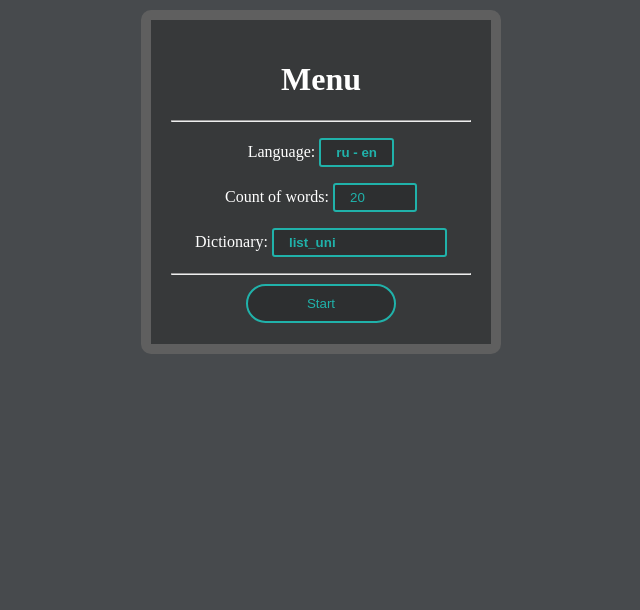
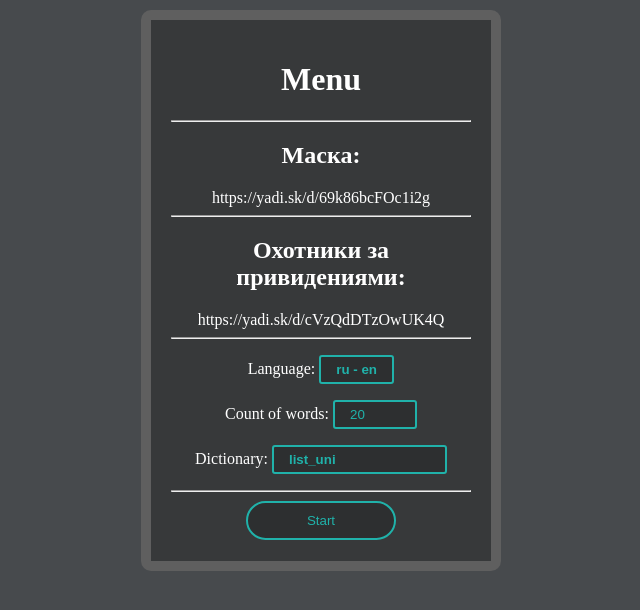
Before and after one commit to tamarinvs19/translation-of-words, a Django app: page /missions/menu/ in a window 1280 px wide. Shown: the top 610 px of the page, without its empty margins (319-959 px from the left). Run offline with Django 3.2, Linux system fonts and the light colour scheme.

Commit message:
add links

```diff
--- a/templates/menu.html
+++ b/templates/menu.html
@@ -10,6 +10,10 @@
     <div class="span">
 	<h1>Menu</h1>
 	<hr>
+	<h2>Маска: </h2><link>https://yadi.sk/d/69k86bcFOc1i2g</link>
+	<hr>
+	<h2>Охотники за привидениями: </h2><link>https://yadi.sk/d/cVzQdDTzOwUK4Q</link>
+	<hr>
 	<form action="/missions/menu/" method='post'>
 	    {% csrf_token %}
 	    {{ form.as_p }}
```
